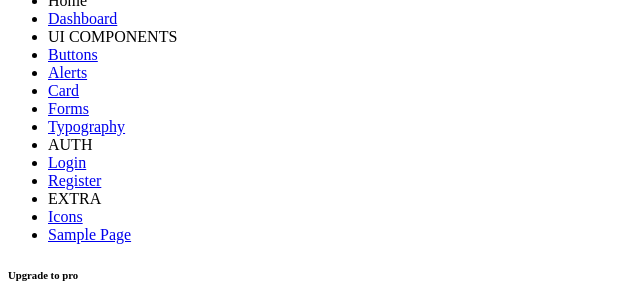
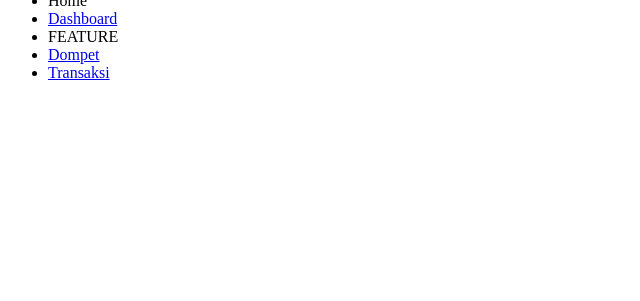
Before and after one commit to muchlass19/project-akhir-web-2, a PHP site: page /expense-tracker/views/templates/sidebar.php in a window 1280 px wide. Shown: the part 167-468 px from the top of the page, without its empty margins (0-640 px from the left). Run offline with PHP 8.4, Linux system fonts and the light colour scheme; some libraries are stand-ins or nearby versions.

Commit message:
fixing sidebar menu

```diff
--- a/app/views/templates/sidebar.php
+++ b/app/views/templates/sidebar.php
@@ -20,7 +20,7 @@
               <span class="hide-menu">Home</span>
             </li>
             <li class="sidebar-item">
-              <a class="sidebar-link" href="./index.html" aria-expanded="false">
+              <a class="sidebar-link" href="<?= BASEURL ?>/home" aria-expanded="false">
                 <span>
                   <i class="ti ti-layout-dashboard"></i>
                 </span>
@@ -29,100 +29,25 @@
             </li>
             <li class="nav-small-cap">
               <i class="ti ti-dots nav-small-cap-icon fs-4"></i>
-              <span class="hide-menu">UI COMPONENTS</span>
+              <span class="hide-menu">FEATURE</span>
             </li>
             <li class="sidebar-item">
-              <a class="sidebar-link" href="./ui-buttons.html" aria-expanded="false">
+              <a class="sidebar-link" href="<?= BASEURL ?>/wallet" aria-expanded="false">
                 <span>
                   <i class="ti ti-article"></i>
                 </span>
-                <span class="hide-menu">Buttons</span>
+                <span class="hide-menu">Dompet</span>
               </a>
             </li>
             <li class="sidebar-item">
-              <a class="sidebar-link" href="./ui-alerts.html" aria-expanded="false">
+              <a class="sidebar-link" href="<?= BASEURL ?>/transaction" aria-expanded="false">
                 <span>
                   <i class="ti ti-alert-circle"></i>
                 </span>
-                <span class="hide-menu">Alerts</span>
-              </a>
-            </li>
-            <li class="sidebar-item">
-              <a class="sidebar-link" href="./ui-card.html" aria-expanded="false">
-                <span>
-                  <i class="ti ti-cards"></i>
-                </span>
-                <span class="hide-menu">Card</span>
-              </a>
-            </li>
-            <li class="sidebar-item">
-              <a class="sidebar-link" href="./ui-forms.html" aria-expanded="false">
-                <span>
-                  <i class="ti ti-file-description"></i>
-                </span>
-                <span class="hide-menu">Forms</span>
-              </a>
-            </li>
-            <li class="sidebar-item">
-              <a class="sidebar-link" href="./ui-typography.html" aria-expanded="false">
-                <span>
-                  <i class="ti ti-typography"></i>
-                </span>
-                <span class="hide-menu">Typography</span>
-              </a>
-            </li>
-            <li class="nav-small-cap">
-              <i class="ti ti-dots nav-small-cap-icon fs-4"></i>
-              <span class="hide-menu">AUTH</span>
-            </li>
-            <li class="sidebar-item">
-              <a class="sidebar-link" href="./authentication-login.html" aria-expanded="false">
-                <span>
-                  <i class="ti ti-login"></i>
-                </span>
-                <span class="hide-menu">Login</span>
-              </a>
-            </li>
-            <li class="sidebar-item">
-              <a class="sidebar-link" href="./authentication-register.html" aria-expanded="false">
-                <span>
-                  <i class="ti ti-user-plus"></i>
-                </span>
-                <span class="hide-menu">Register</span>
-              </a>
-            </li>
-            <li class="nav-small-cap">
-              <i class="ti ti-dots nav-small-cap-icon fs-4"></i>
-              <span class="hide-menu">EXTRA</span>
-            </li>
-            <li class="sidebar-item">
-              <a class="sidebar-link" href="./icon-tabler.html" aria-expanded="false">
-                <span>
-                  <i class="ti ti-mood-happy"></i>
-                </span>
-                <span class="hide-menu">Icons</span>
-              </a>
-            </li>
-            <li class="sidebar-item">
-              <a class="sidebar-link" href="./sample-page.html" aria-expanded="false">
-                <span>
-                  <i class="ti ti-aperture"></i>
-                </span>
-                <span class="hide-menu">Sample Page</span>
+                <span class="hide-menu">Transaksi</span>
               </a>
             </li>
           </ul>
-          <div class="unlimited-access hide-menu bg-light-primary position-relative mb-7 mt-5 rounded">
-            <div class="d-flex">
-              <div class="unlimited-access-title me-3">
-                <h6 class="fw-semibold fs-4 mb-6 text-dark w-85">Upgrade to pro</h6>
-                <a href="https://adminmart.com/product/modernize-bootstrap-5-admin-template/" target="_blank" class="btn btn-primary fs-2 fw-semibold lh-sm">Buy Pro</a>
-              </div>
-              <div class="unlimited-access-img">
-                <img src="<?= BASEURL ?>/images/backgrounds/rocket.png" alt="" class="img-fluid">
-              </div>
-            </div>
-          </div>
         </nav>
         <!-- End Sidebar navigation -->
       </div>
```
